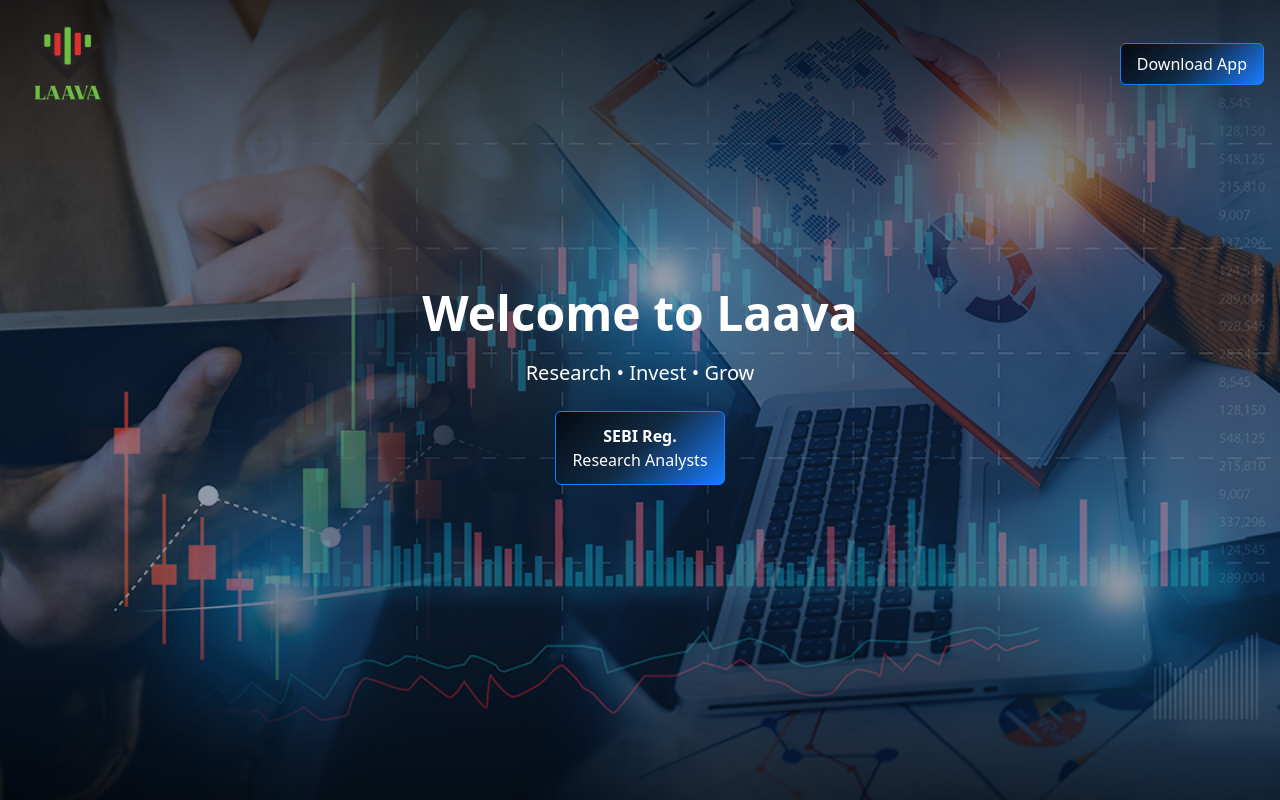
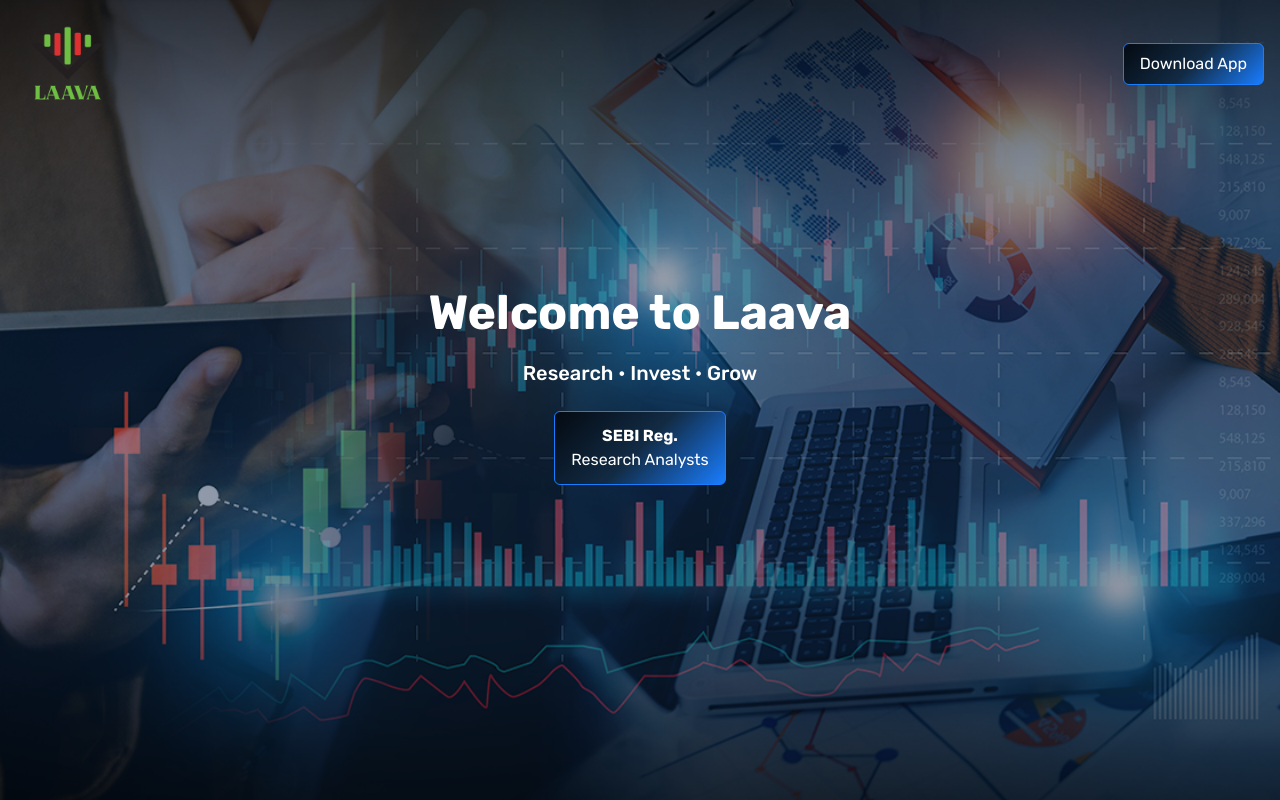
Before and after one commit to hemantsonawanegreycats/Laava-website, a React (Vite) app: page / in a window 1280 px wide. Shown: the top 800 px of the page. Built offline with nearby package versions, Linux system fonts and the light colour scheme.

Commit message:
font update

```diff
--- a/src/index.css
+++ b/src/index.css
@@ -9,6 +9,10 @@
   --color-gray: #f2f2f2;
   --color-darkgray: #333;
   --color-transparent : #000;
+}
+
+body {
+  font-family: "Rubik", sans-serif;
 }
 
 .royalwave {
```
